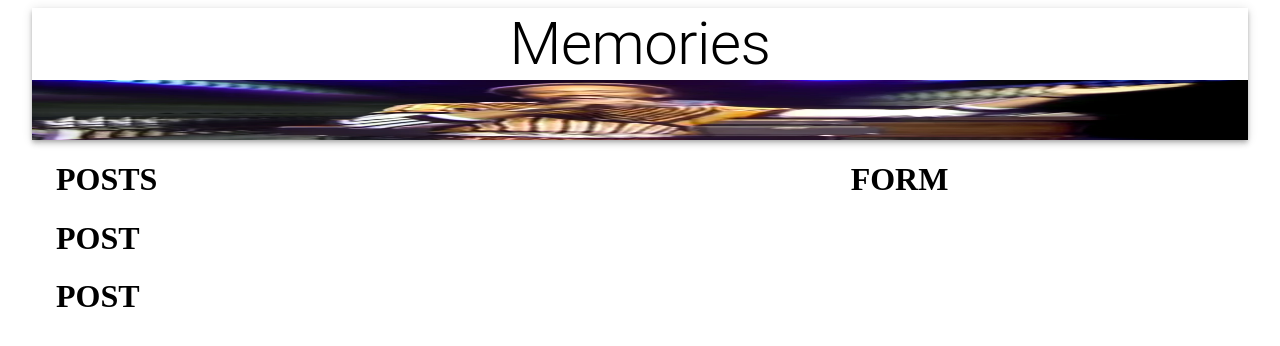
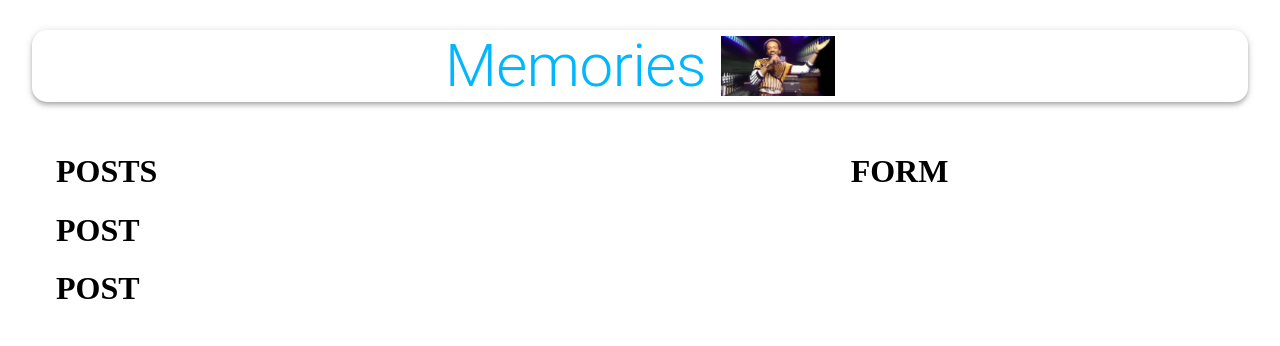
Before and after one commit to sissyhanks/learnMEaRN, a React (Create React App) app in the folder client/: page / in a window 1280 px wide. Shown: the top 346 px of the page. Built offline with nearby package versions, Linux system fonts and the light colour scheme.

Commit message:
style app components

```diff
--- a/client/src/App.js
+++ b/client/src/App.js
@@ -4,13 +4,15 @@
 import Posts from './components/Posts/Posts';
 import Form from './components/Form/Form';
 import memories from './images/memories.png';
+import useStyles from './styles';
 
 const App = () => {
+  const classes = useStyles();
   return (
     <Container maxwidth="lg">
-      <AppBar position="static" color="inherit">
-        <Typography variant="h2" align="center">Memories</Typography>
-        <img src={memories} alt="memories" height="60" />
+      <AppBar className={classes.appBar} position="static" color="inherit">
+        <Typography className={classes.heading} variant="h2" align="center">Memories</Typography>
+        <img className={classes.image} src={memories} alt="memories" height="60" />
       </AppBar>
       <Grow in>
         <Container>
--- /dev/null
+++ b/client/src/styles.js
@@ -0,0 +1,18 @@
+import { makeStyles } from '@material-ui/core/styles';
+
+export default makeStyles(() => ({
+  appBar: {
+    borderRadius: 15,
+    margin: '30px 0',
+    display: 'flex',
+    flexDirection: 'row',
+    justifyContent: 'center',
+    alignItems: 'center',
+  },
+  heading: {
+    color: 'rgba(0,183,255, 1)',
+  },
+  image: {
+    marginLeft: '15px',
+  },
+}));
```
